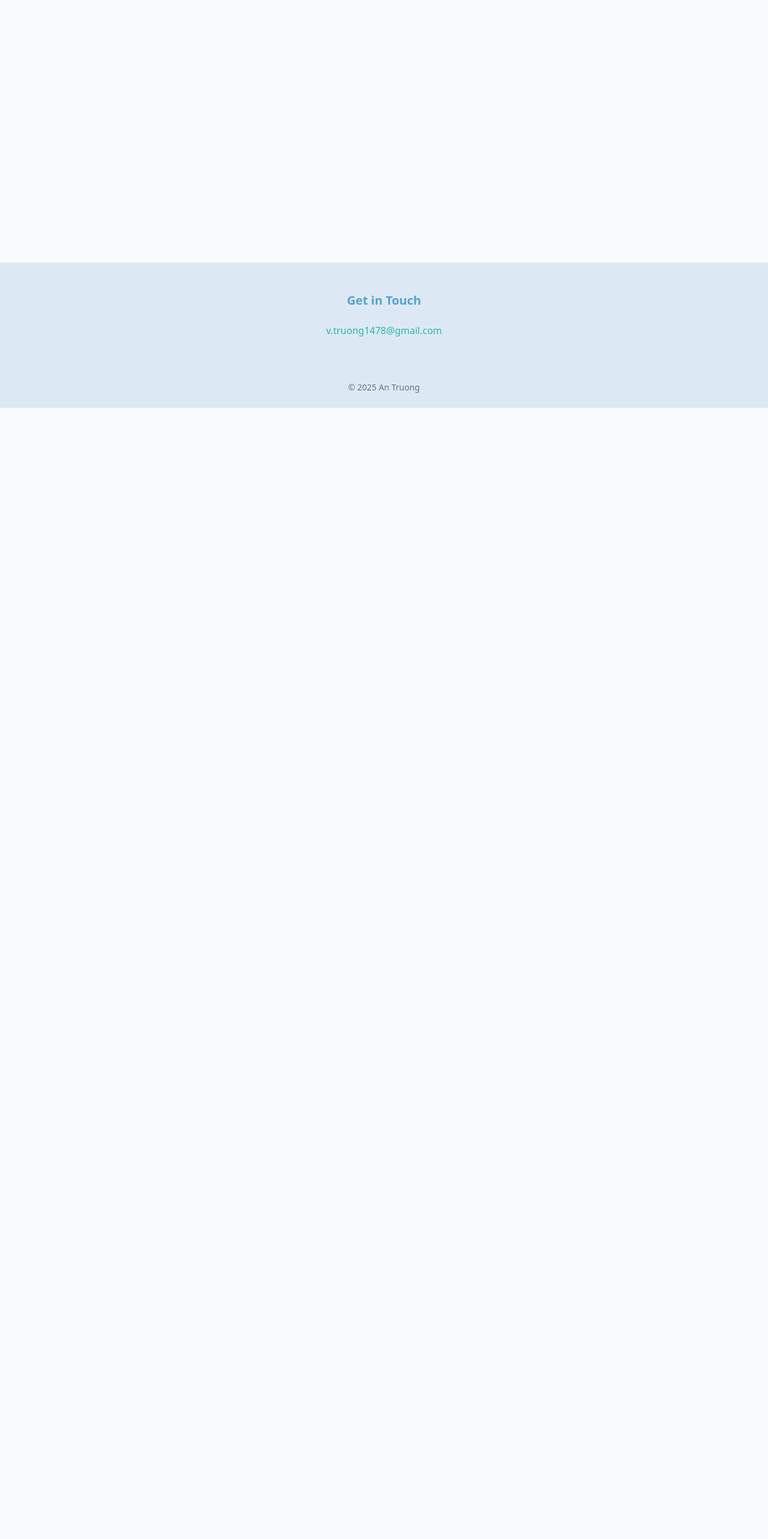
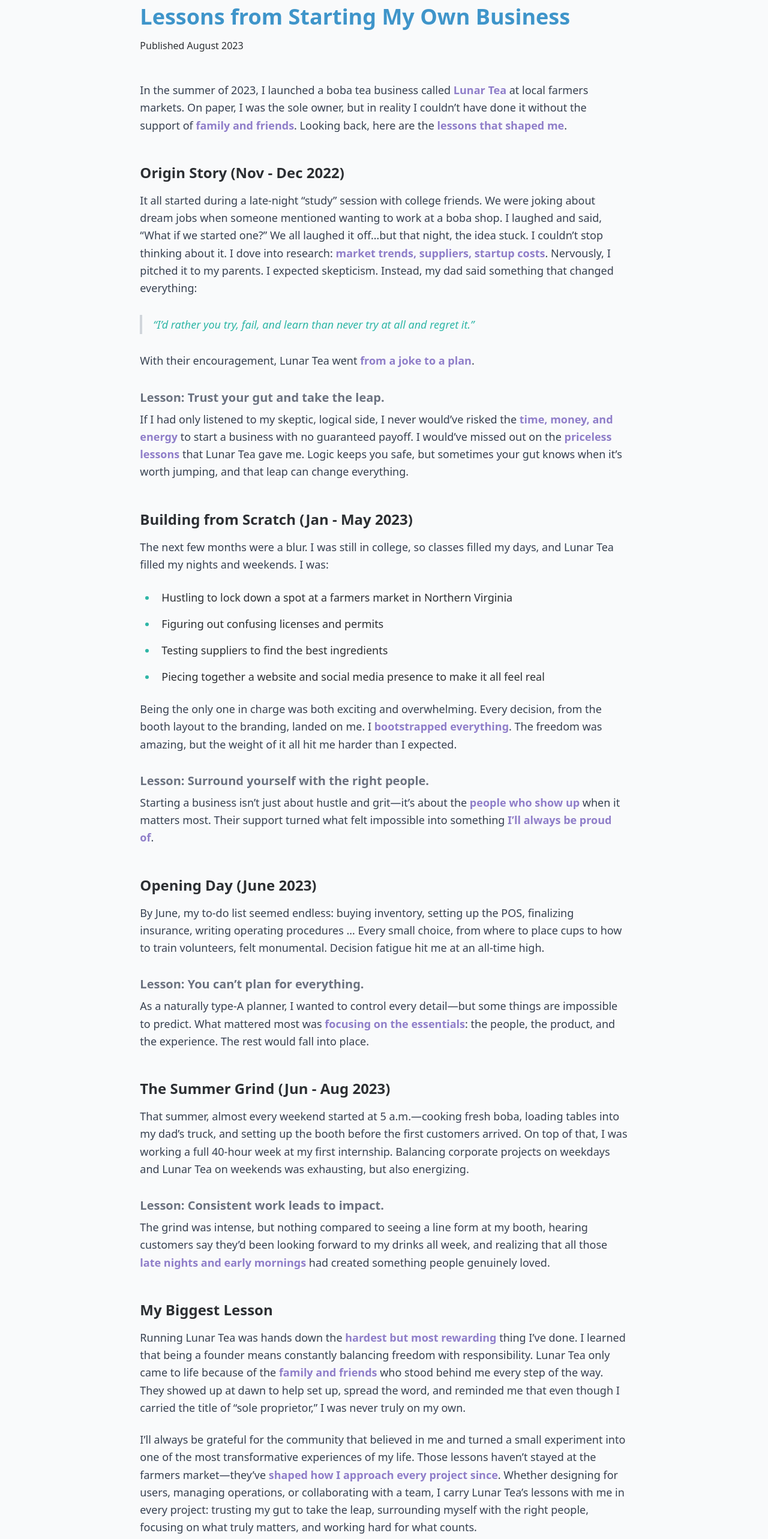
Before and after one commit to VTruong1478/VTruong1478.github.io, a React (Create React App) app: page /blog/2 in a window 1280 px wide. Shown: the part 120-2686 px from the top of the page at 60% size. Before the commit the page ends 800 px from the top, so only its background shows below. Built offline with nearby package versions, Linux system fonts and the light colour scheme.

Commit message:
added lessons article and revamped footer

```diff
--- a/src/App.js
+++ b/src/App.js
@@ -14,7 +14,8 @@
 import Contact from "./pages/Contact";
 
 import HowIDesignedThisWebsite from "./articles/HowIDesignedThisWebsite";
-import SmallBusinessGrowth from "./articles/SmallBusinessGrowth"; // import your new portfolio post
+import SmallBusinessGrowth from "./articles/SmallBusinessGrowth";
+import LessonsFromStartingBusiness from "./articles/LessonsFromStartingBusiness";
 
 // Scroll manager for anchors + route changes
 function ScrollToHashElement() {
@@ -57,8 +58,9 @@
               }
             />
 
-            {/* Blog post */}
+            {/* Blog posts */}
             <Route path="/blog/1" element={<HowIDesignedThisWebsite />} />
+            <Route path="/blog/2" element={<LessonsFromStartingBusiness />} />
 
             {/* Portfolio posts */}
             <Route
--- /dev/null
+++ b/src/articles/LessonsFromStartingBusiness.js
@@ -0,0 +1,160 @@
+import React from "react";
+
+export default function LessonsFromStartingBusiness() {
+  return (
+    <article className="bg-background min-h-screen py-16 px-6 text-text scroll-mt-16">
+      <div className="grid grid-cols-6 md:grid-cols-8 lg:grid-cols-12 gap-6 max-w-7xl mx-auto">
+        <div className="col-span-6 md:col-span-8 lg:col-span-8 lg:col-start-3">
+          {/* Page Title */}
+          <h1 className="text-4xl font-bold text-primary mb-4">
+            Lessons from Starting My Own Business
+          </h1>
+          <p className="text-md text-accentDark mb-12">Published August 2023</p>
+
+          {/* Blog Content */}
+          <div
+            className="prose prose-lg prose-invert max-w-none
+              prose-headings:font-bold prose-headings:text-text
+              prose-h2:text-2xl prose-h2:mt-12 prose-h2:mb-4
+              prose-h3:text-xl prose-h3:text-secondaryText prose-h3:mt-8 prose-h3:mb-2
+              prose-strong:text-secondary prose-strong:font-semibold
+              prose-a:text-accent prose-a:no-underline hover:prose-a:text-secondary hover:prose-a:no-underline
+              prose-li:marker:text-accent prose-li:text-text
+              prose-blockquote:text-accent"
+          >
+            <p>
+              In the summer of 2023, I launched a boba tea business called{" "}
+              <strong>Lunar Tea</strong> at local farmers markets. On paper, I
+              was the sole owner, but in reality I couldn’t have done it without
+              the support of <strong>family and friends</strong>. Looking back,
+              here are the <strong>lessons that shaped me</strong>.
+            </p>
+
+            <h2>Origin Story (Nov - Dec 2022)</h2>
+            <p>
+              It all started during a late-night “study” session with college
+              friends. We were joking about dream jobs when someone mentioned
+              wanting to work at a boba shop. I laughed and said, “What if we
+              started one?” We all laughed it off…but that night, the idea
+              stuck. I couldn’t stop thinking about it. I dove into research:{" "}
+              <strong>market trends, suppliers, startup costs</strong>.
+              Nervously, I pitched it to my parents. I expected skepticism.
+              Instead, my dad said something that changed everything:
+            </p>
+            <blockquote className="text-accent">
+              “I’d rather you try, fail, and learn than never try at all and
+              regret it.”
+            </blockquote>
+            <p>
+              With their encouragement, Lunar Tea went{" "}
+              <strong>from a joke to a plan</strong>.
+            </p>
+
+            <h3>Lesson: Trust your gut and take the leap.</h3>
+            <p>
+              If I had only listened to my skeptic, logical side, I never
+              would’ve risked the <strong>time, money, and energy</strong> to
+              start a business with no guaranteed payoff. I would’ve missed out
+              on the <strong>priceless lessons</strong> that Lunar Tea gave me.
+              Logic keeps you safe, but sometimes your gut knows when it’s worth
+              jumping, and that leap can change everything.
+            </p>
+
+            <h2>Building from Scratch (Jan - May 2023)</h2>
+            <p>
+              The next few months were a blur. I was still in college, so
+              classes filled my days, and Lunar Tea filled my nights and
+              weekends. I was:
+            </p>
+            <ul>
+              <li>
+                Hustling to lock down a spot at a farmers market in Northern
+                Virginia
+              </li>
+              <li>Figuring out confusing licenses and permits</li>
+              <li>Testing suppliers to find the best ingredients</li>
+              <li>
+                Piecing together a website and social media presence to make it
+                all feel real
+              </li>
+            </ul>
+            <p>
+              Being the only one in charge was both exciting and overwhelming.
+              Every decision, from the booth layout to the branding, landed on
+              me. I <strong>bootstrapped everything</strong>. The freedom was
+              amazing, but the weight of it all hit me harder than I expected.
+            </p>
+
+            <h3>Lesson: Surround yourself with the right people.</h3>
+            <p>
+              Starting a business isn’t just about hustle and grit—it’s about
+              the <strong>people who show up</strong> when it matters most.
+              Their support turned what felt impossible into something{" "}
+              <strong>I’ll always be proud of</strong>.
+            </p>
+
+            <h2>Opening Day (June 2023)</h2>
+            <p>
+              By June, my to-do list seemed endless: buying inventory, setting
+              up the POS, finalizing insurance, writing operating procedures …
+              Every small choice, from where to place cups to how to train
+              volunteers, felt monumental. Decision fatigue hit me at an
+              all-time high.
+            </p>
+
+            <h3>Lesson: You can’t plan for everything.</h3>
+            <p>
+              As a naturally type-A planner, I wanted to control every
+              detail—but some things are impossible to predict. What mattered
+              most was <strong>focusing on the essentials</strong>: the people,
+              the product, and the experience. The rest would fall into place.
+            </p>
+
+            <h2>The Summer Grind (Jun - Aug 2023)</h2>
+            <p>
+              That summer, almost every weekend started at 5 a.m.—cooking fresh
+              boba, loading tables into my dad’s truck, and setting up the booth
+              before the first customers arrived. On top of that, I was working
+              a full 40-hour week at my first internship. Balancing corporate
+              projects on weekdays and Lunar Tea on weekends was exhausting, but
+              also energizing.
+            </p>
+
+            <h3>Lesson: Consistent work leads to impact.</h3>
+            <p>
+              The grind was intense, but nothing compared to seeing a line form
+              at my booth, hearing customers say they’d been looking forward to
+              my drinks all week, and realizing that all those{" "}
+              <strong>late nights and early mornings</strong> had created
+              something people genuinely loved.
+            </p>
+
+            <h2>My Biggest Lesson</h2>
+            <p>
+              Running Lunar Tea was hands down the{" "}
+              <strong>hardest but most rewarding</strong> thing I’ve done. I
+              learned that being a founder means constantly balancing freedom
+              with responsibility. Lunar Tea only came to life because of the{" "}
+              <strong>family and friends </strong>who stood behind me every step
+              of the way. They showed up at dawn to help set up, spread the
+              word, and reminded me that even though I carried the title of
+              “sole proprietor,” I was never truly on my own.
+            </p>
+            <p>
+              I’ll always be grateful for the community that believed in me and
+              turned a small experiment into one of the most transformative
+              experiences of my life. Those lessons haven’t stayed at the
+              farmers market—they’ve{" "}
+              <strong>shaped how I approach every project since</strong>.
+              Whether designing for users, managing operations, or collaborating
+              with a team, I carry Lunar Tea’s lessons with me in every project:
+              trusting my gut to take the leap, surrounding myself with the
+              right people, focusing on what truly matters, and working hard for
+              what counts.
+            </p>
+          </div>
+        </div>
+      </div>
+    </article>
+  );
+}
--- a/src/articles/SmallBusinessGrowth.js
+++ b/src/articles/SmallBusinessGrowth.js
@@ -66,7 +66,7 @@
               attracted children’s attention, driving parents to try our drinks
               and boosting foot traffic. I also added a non-dairy milk option in
               a health-conscious neighborhood, resulting in over{" "}
-              <strong>20% of customers</strong>choosing it. This demonstrated
+              <strong>20% of customers </strong>choosing it. This demonstrated
               how targeted product choices directly increased sales and customer
               satisfaction.
             </p>
--- a/src/components/Footer.js
+++ b/src/components/Footer.js
@@ -2,24 +2,9 @@
 
 export default function Footer() {
   return (
-    <footer className="bg-card text-secondaryText border-t border-border mt-16">
-      <div className="container mx-auto px-6 py-12 text-center space-y-6">
-        {/* Heading */}
-        <h2 className="text-xl font-bold text-primary">Get in Touch</h2>
-
-        {/* Contact Methods */}
-        <div className="flex flex-col sm:flex-row justify-center gap-6">
-          <a
-            href="mailto:v.truong1478@gmail.com"
-            className="text-accent hover:text-accentShade transition-colors duration-300 font-medium"
-          >
-            v.truong1478@gmail.com
-          </a>
-        </div>
-      </div>
-
+    <footer className="bg-card text-secondaryText mt-16">
       {/* Bottom bar */}
-      <div className="border-t border-border py-6 text-center text-sm text-secondaryText">
+      <div className=" py-12 text-center text-sm text-text">
         © {new Date().getFullYear()} An Truong
       </div>
     </footer>
--- a/src/pages/Blog.js
+++ b/src/pages/Blog.js
@@ -6,7 +6,8 @@
     id: 1,
     title: "How I Designed This Website",
     date: "August 2025",
-    excerpt: "Look at the design decisions and tools I used...",
+    excerpt:
+      "Putting users first: a deep dive into the design decisions and tools I used to create a website that’s intuitive, engaging, and human-centered.",
     image: "/images/design.jpg",
   },
   {
--- a/src/pages/Contact.js
+++ b/src/pages/Contact.js
@@ -18,7 +18,7 @@
           >
             hobbies
           </Link>
-          , I’d be excited to connect with you.
+          , I’d be excited to connect with you!
         </p>
 
         {/* CTA Buttons */}
--- a/src/pages/Portfolio.js
+++ b/src/pages/Portfolio.js
@@ -6,7 +6,7 @@
     title: "Small Business Growth",
     date: "August 2023",
     description:
-      "Increased revenue by $2.2K in 8 months through data-driven pricing, supply chain optimization, and targeted customer engagement.",
+      "$2.2K in 8 months by by streamlining operations, pricing smarter, and engaging customers strategically.",
     image: "/images/small-business.jpg",
     path: "/portfolio/small-business-growth",
   },
```
Also changed, not shown: src/articles/HowIDesignedThisWebsite.js (+6 -10 lines), tailwind.config.js (+4 -3 lines).
